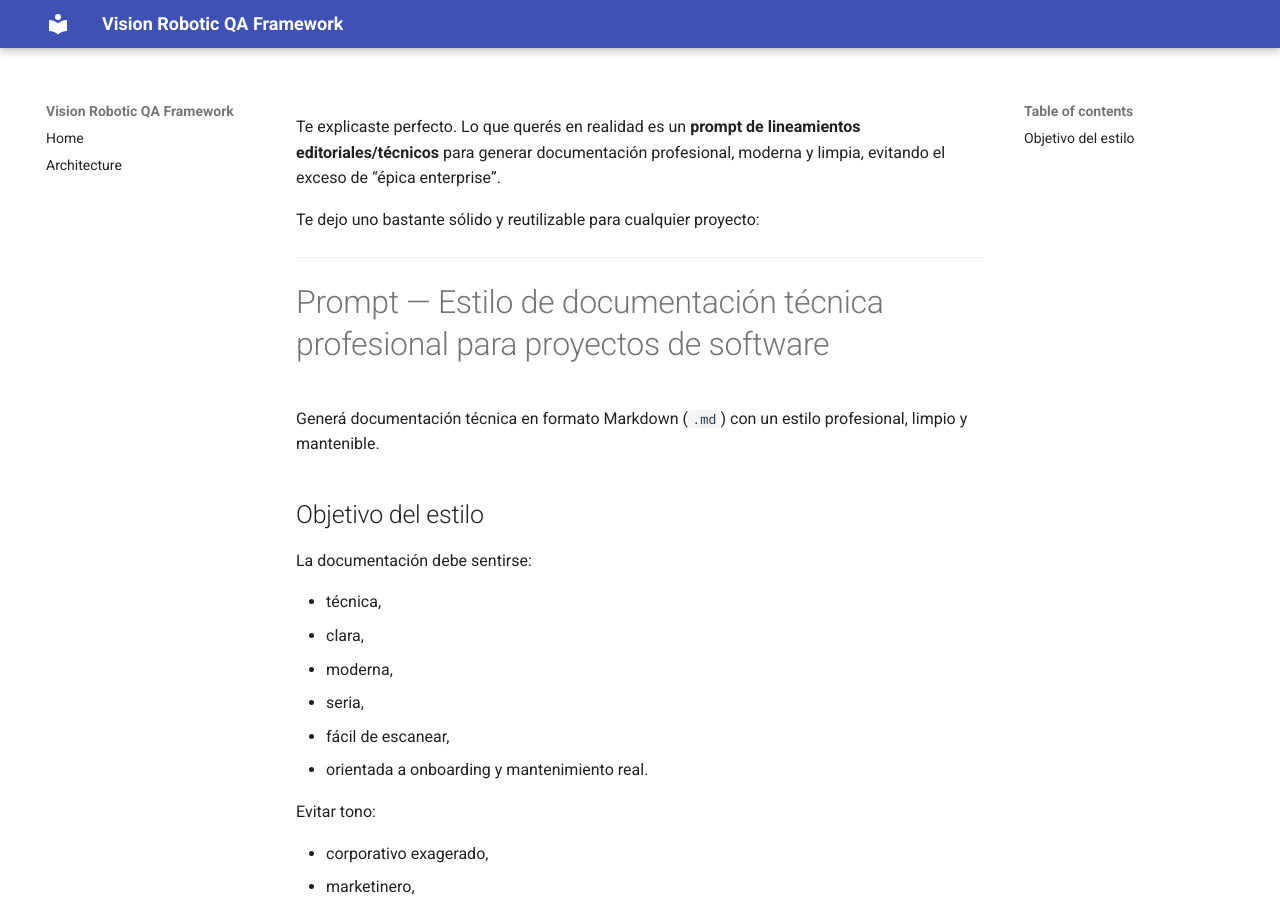
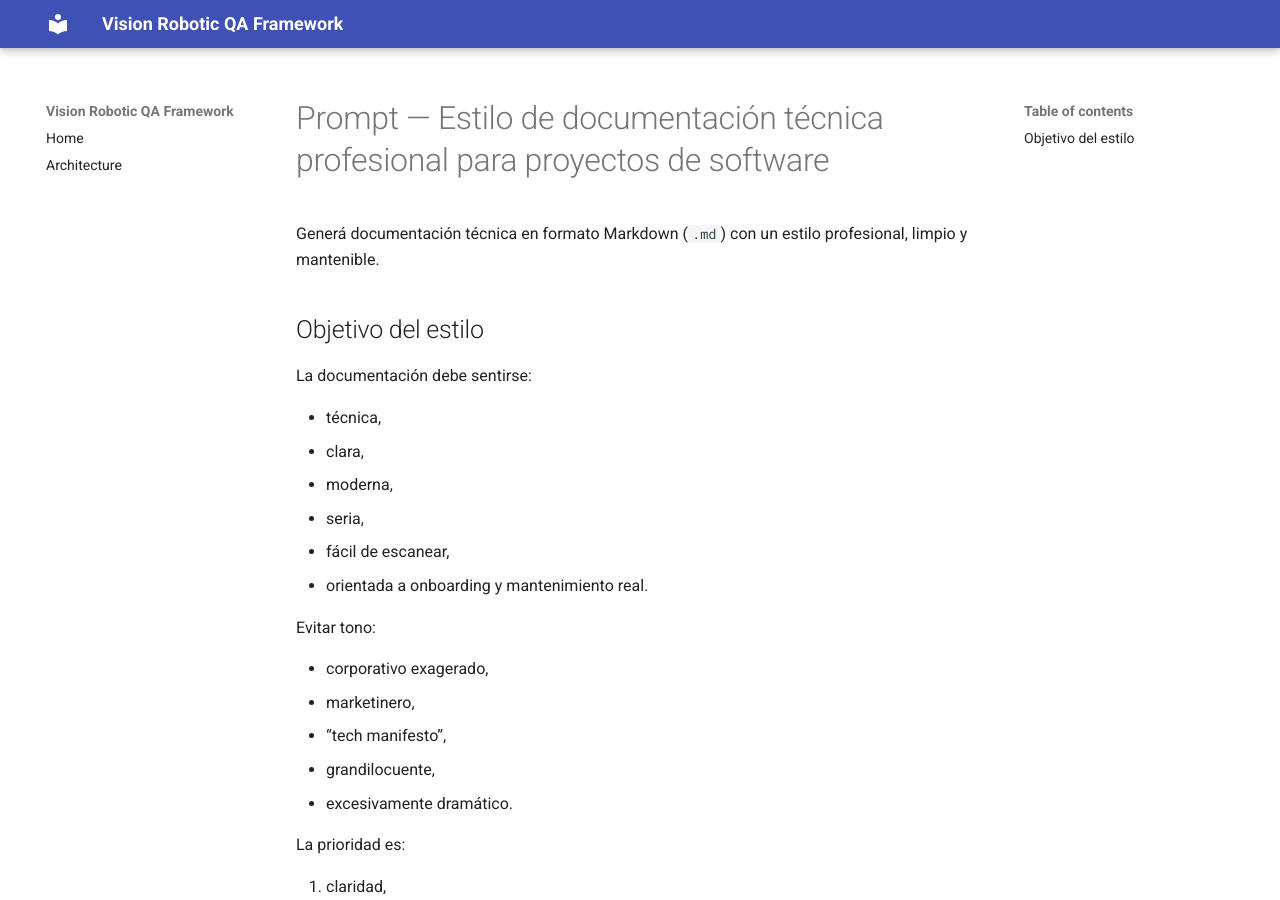
Before and after one commit to PlatformUnityCI/sebco-labs-v-robotic-framework, an MkDocs documentation site: the page built from docs/prompt.md, in a window 1280 px wide and 900 px high. Built offline with MkDocs 1.6.1 and Material for MkDocs 9.7.7, drawn with Linux system fonts in a browser that asks for light colours.

````diff
--- a/docs/prompt.md
+++ b/docs/prompt.md
@@ -1,10 +1,3 @@
-Te explicaste perfecto.
-Lo que querés en realidad es un **prompt de lineamientos editoriales/técnicos** para generar documentación profesional, moderna y limpia, evitando el exceso de “épica enterprise”.
-
-Te dejo uno bastante sólido y reutilizable para cualquier proyecto:
-
----
-
 # Prompt — Estilo de documentación técnica profesional para proyectos de software
 
 Generá documentación técnica en formato Markdown (`.md`) con un estilo profesional, limpio y mantenible.
@@ -13,20 +6,20 @@
 
 La documentación debe sentirse:
 
-* técnica,
-* clara,
-* moderna,
-* seria,
-* fácil de escanear,
-* orientada a onboarding y mantenimiento real.
+- técnica,
+- clara,
+- moderna,
+- seria,
+- fácil de escanear,
+- orientada a onboarding y mantenimiento real.
 
 Evitar tono:
 
-* corporativo exagerado,
-* marketinero,
-* “tech manifesto”,
-* grandilocuente,
-* excesivamente dramático.
+- corporativo exagerado,
+- marketinero,
+- “tech manifesto”,
+- grandilocuente,
+- excesivamente dramático.
 
 La prioridad es:
 
@@ -43,31 +36,31 @@
 
 Usar un tono:
 
-* técnico,
-* directo,
-* profesional,
-* sobrio.
+- técnico,
+- directo,
+- profesional,
+- sobrio.
 
 Evitar:
 
-* adjetivos exagerados,
-* épica innecesaria,
-* frases absolutas,
-* lenguaje inflado.
+- adjetivos exagerados,
+- épica innecesaria,
+- frases absolutas,
+- lenguaje inflado.
 
 NO usar frases como:
 
-* “blindaje absoluto”
-* “sanitización quirúrgica”
-* “garantía matemática”
-* “infraestructura enterprise”
-* “core operacional crítico”
+- “blindaje absoluto”
+- “sanitización quirúrgica”
+- “garantía matemática”
+- “infraestructura enterprise”
+- “core operacional crítico”
 
 Preferir:
 
-* explicaciones concretas,
-* precisión técnica,
-* lenguaje neutral.
+- explicaciones concretas,
+- precisión técnica,
+- lenguaje neutral.
 
 ---
 
@@ -77,22 +70,24 @@
 
 ```md
 # Título principal
+
 ## Sección
+
 ### Subsección
 ```
 
 Mantener:
 
-* separación visual,
-* bloques cortos,
-* listas simples,
-* párrafos breves.
+- separación visual,
+- bloques cortos,
+- listas simples,
+- párrafos breves.
 
 Cada sección debe tener:
 
-* propósito claro,
-* explicación breve,
-* comandos o ejemplos concretos.
+- propósito claro,
+- explicación breve,
+- comandos o ejemplos concretos.
 
 ---
 
@@ -100,16 +95,16 @@
 
 Usar:
 
-* bloques de código bien separados,
-* listas con bullets,
-* tablas solo si realmente ayudan,
-* divisores `---` entre secciones importantes.
+- bloques de código bien separados,
+- listas con bullets,
+- tablas solo si realmente ayudan,
+- divisores `---` entre secciones importantes.
 
 Evitar:
 
-* paredes enormes de texto,
-* párrafos demasiado largos,
-* narrativa innecesaria.
+- paredes enormes de texto,
+- párrafos demasiado largos,
+- narrativa innecesaria.
 
 ---
 
@@ -117,10 +112,10 @@
 
 Todos los comandos deben:
 
-* ser reales,
-* ejecutables,
-* minimalistas,
-* estar contextualizados.
+- ser reales,
+- ejecutables,
+- minimalistas,
+- estar contextualizados.
 
 Ejemplo correcto:
 
@@ -130,8 +125,8 @@
 
 Explicar brevemente:
 
-* qué hace,
-* por qué se usa.
+- qué hace,
+- por qué se usa.
 
 No sobreexplicar cosas obvias.
 
@@ -141,17 +136,17 @@
 
 Explicar:
 
-* el “por qué” de una decisión,
-* riesgos reales,
-* beneficios concretos.
+- el “por qué” de una decisión,
+- riesgos reales,
+- beneficios concretos.
 
 Evitar exageraciones técnicas.
 
 Ejemplo:
 
-* NO decir:
+- NO decir:
   “seguridad absoluta de supply chain”
-* SÍ decir:
+- SÍ decir:
   “mejora reproducibilidad y validación de integridad”
 
 ---
@@ -160,9 +155,9 @@
 
 Cuando describas librerías o herramientas:
 
-* explicar función real,
-* justificar brevemente por qué fueron elegidas,
-* evitar marketing técnico.
+- explicar función real,
+- justificar brevemente por qué fueron elegidas,
+- evitar marketing técnico.
 
 Formato recomendado:
 
@@ -172,15 +167,15 @@
 
 Se utiliza para:
 
-* ejecutar pruebas automatizadas,
-* organizar suites de testing,
-* integrar fixtures.
+- ejecutar pruebas automatizadas,
+- organizar suites de testing,
+- integrar fixtures.
 
 Fue elegido por:
 
-* simplicidad,
-* ecosistema,
-* compatibilidad con automatización.
+- simplicidad,
+- ecosistema,
+- compatibilidad con automatización.
 
 ---
 
@@ -198,9 +193,9 @@
 
 Reglas:
 
-* usar bordó/fucsia oscuro para warnings o compatibilidad,
-* evitar colores saturados en exceso,
-* no abusar de highlights visuales.
+- usar bordó/fucsia oscuro para warnings o compatibilidad,
+- evitar colores saturados en exceso,
+- no abusar de highlights visuales.
 
 ---
 
@@ -208,16 +203,16 @@
 
 La documentación debe sentirse:
 
-* escrita por un engineer senior,
-* mantenida para un equipo real,
-* útil dentro de un repositorio vivo.
+- escrita por un engineer senior,
+- mantenida para un equipo real,
+- útil dentro de un repositorio vivo.
 
 Debe priorizar:
 
-* claridad operativa,
-* velocidad de lectura,
-* mantenimiento futuro,
-* onboarding técnico.
+- claridad operativa,
+- velocidad de lectura,
+- mantenimiento futuro,
+- onboarding técnico.
 
 No escribir para impresionar.
 Escribir para que otro engineer pueda trabajar rápido y entender el sistema sin fricción.
````
Also changed, not shown: docs/macOS/1. configuracion_automatizacion_entorno_nodejs_ci_macos.md (added, +372 -0 lines), .markdownlint.json (added), docs/macOS/2. guia_auditoria_seguridad_macos.md (line endings or trailing spaces), docs/macOS/3. documentacion_entorno_python_macos.md (line endings or trailing spaces).
